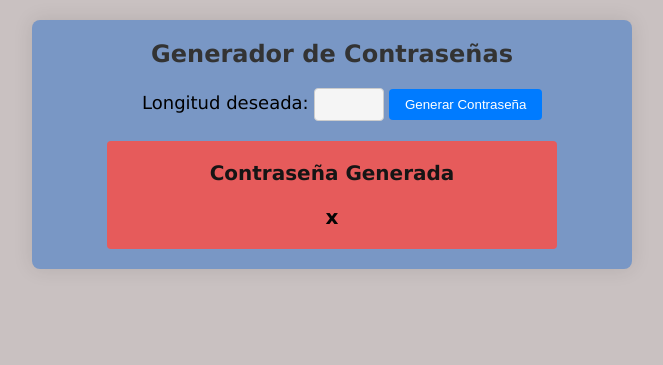
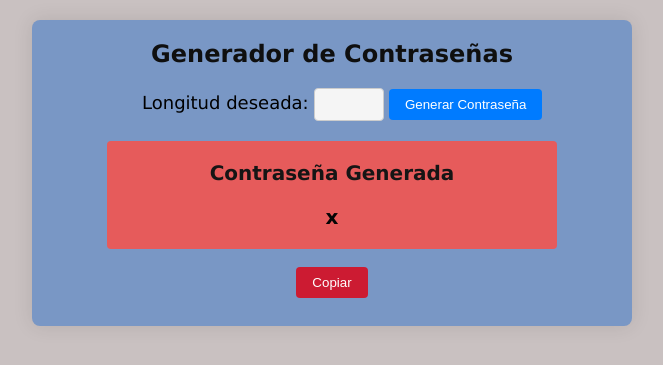
Before and after one commit to luismdp05/Password-Generator-Python-Flask, a Flask app: template templates/index.html in a window 1280 px wide. Shown: the top 365 px of the page, without its empty margins (308-971 px from the left). Run offline with Flask 3, Linux system fonts and the light colour scheme; the template is opened without the code that fills it: most values are stand-ins (such as "Sample title", 1, 10 or a date in 2020).

Commit message:
Agregado boton de copiar contraseña

```diff
--- a/app.py
+++ b/app.py
@@ -1,6 +1,7 @@
 from flask import Flask, render_template, request
 import random
 import string
+import pyperclip
 
 app = Flask(__name__)
 
@@ -23,6 +24,9 @@ def generate_password():
 
   password = ''.join(random.choices(string.ascii_letters + string.digits + string.punctuation, k=length))
 
+  # Copiar la contraseña al portapapeles
+  pyperclip.copy(password)
+
   return render_template('index.html', password=password)
 
 if __name__ == '__main__':
--- /dev/null
+++ b/requirements.txt
@@ -0,0 +1,2 @@
+flask
+pyperclip
--- a/static/styles.css
+++ b/static/styles.css
@@ -24,7 +24,7 @@ form{
 h1 {
     text-align: center;
     font-size: 24px;
-    color: #333;
+    color: #0f0f0f;
     margin-bottom: 20px;
 }
 
@@ -72,6 +72,7 @@ h2 {
 
 }
 
+
 .result-container {
     background-color: #e65b5b;
     font-family: 'Lucida Sans', 'Lucida Sans Regular', sans-serif;
@@ -88,3 +89,28 @@ h2 {
     font-weight: bold;
     color: #050505;
 }
+.copy_pass{
+
+        font-family: 'Lucida Sans', 'Lucida Sans Regular', sans-serif;
+        padding: 8px 16px;
+        margin: 10px 200px 0 200px;
+        border: none;
+        border-radius: 4px;
+        cursor: pointer;
+        transition: all 0.2s ease-in-out;
+        text-align: center;
+
+}
+.copy_pass button {
+    background-color: #cc1b32;
+    color: #fff;
+    padding: 8px 16px;
+    border: none;
+    border-radius: 4px;
+    cursor: pointer;
+    transition: all 0.2s ease-in-out;
+
+}
+.copy_pass button:hover {
+    background-color: #962231;
+}
--- a/templates/index.html
+++ b/templates/index.html
@@ -27,6 +27,9 @@
       <h2>Contraseña Generada</h2>
       <p class="password">{{ password }}</p>
     </div>
+    <div class="copy_pass">
+      <button type="button" id="copy-button" onclick="copyPassword()">Copiar</button>
+  </div>
     {% endif %}
   </div>
 </body>
```
